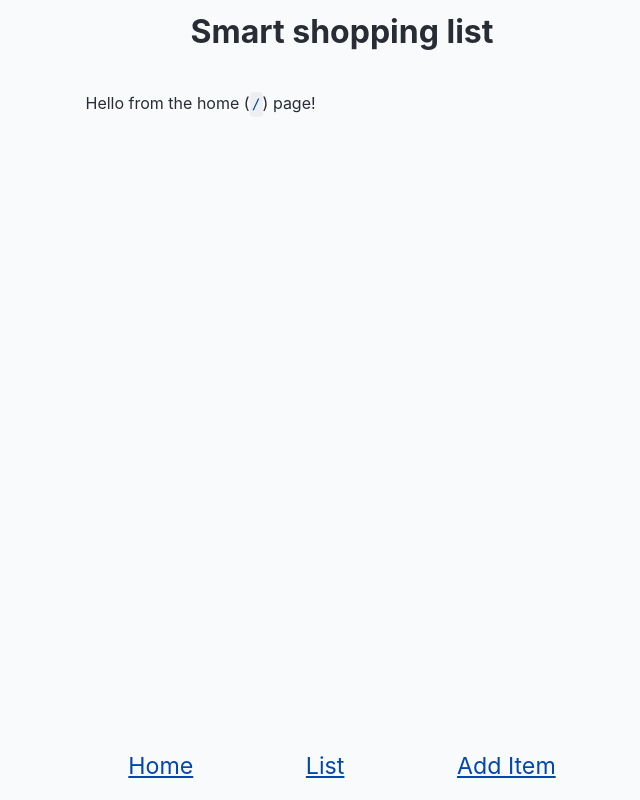
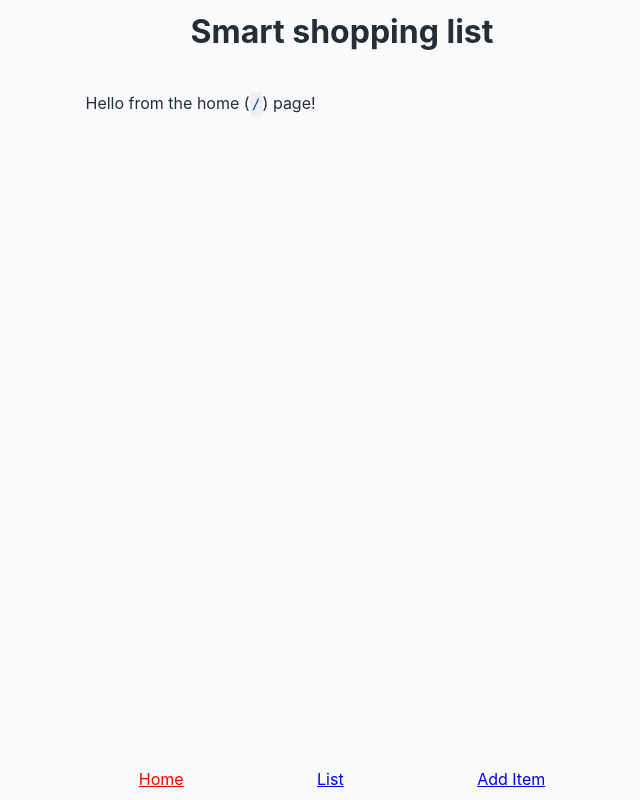
Before and after one commit to the-collab-lab/tcl-55-smart-shopping-list, a React (Vite) app: page / in a window 1280 px wide. Shown: the whole page, without its empty margins (298-938 px from the left). Built offline with nearby package versions, Linux system fonts and the light colour scheme; no server answers; the database is empty.

Commit message:
Added NavLink for functional routing

```diff
--- a/src/views/Layout.css
+++ b/src/views/Layout.css
@@ -45,18 +45,6 @@
 	position: sticky;
 }
 
-.Nav-link {
-	--color-text: var(--color-accent);
-
-	color: var(--color-text);
-	font-size: 1.45em;
-	flex: 0 1 auto;
-	padding: 0.8rem;
-	text-align: center;
-	text-underline-offset: 0.1em;
+.Nav a.active {
+	color: red;
 }
-
-.Nav-link.active {
-	text-decoration-thickness: 0.22em;
-	text-underline-offset: 0.1em;
-}
--- a/src/views/Layout.jsx
+++ b/src/views/Layout.jsx
@@ -1,4 +1,5 @@
 import { Outlet } from 'react-router-dom';
+import { NavLink } from 'react-router-dom';
 
 import './Layout.css';
 
@@ -21,15 +22,9 @@ export function Layout() {
 					<Outlet />
 				</main>
 				<nav className="Nav">
-					<a href="#" className="Nav-link">
-						Home
-					</a>
-					<a href="#" className="Nav-link">
-						List
-					</a>
-					<a href="#" className="Nav-link">
-						Add Item
-					</a>
+					<NavLink to="/">Home</NavLink>
+					<NavLink to="/list">List</NavLink>
+					<NavLink to="/add-item">Add Item</NavLink>
 				</nav>
 			</div>
 		</>
```
